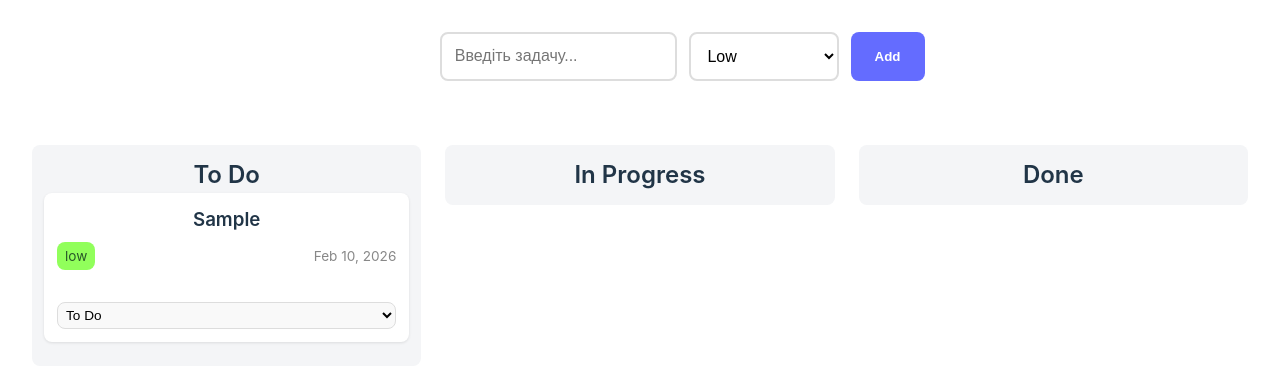
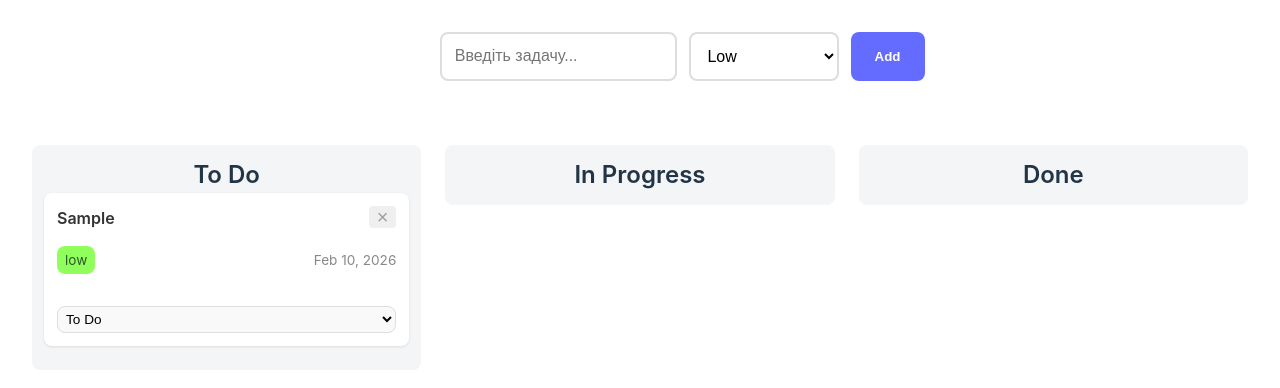
Before and after one commit to AndrewKozak2/kanban-ts, a React (Vite) app: page / in a window 1280 px wide. Both pictures are taken after typing "Sample" into the empty fields and a click on the button "Add". Shown: the top 388 px of the page. Built offline with nearby package versions, Linux system fonts and the light colour scheme.

Commit message:
feat: add delete functionality and local storage persistence

```diff
--- a/src/App.tsx
+++ b/src/App.tsx
@@ -1,4 +1,4 @@
-import { useState } from "react";
+import { useState, useEffect } from "react";
 import { type Task } from "./types/todo";
 import { type Priority } from "./types/todo";
 import { Column } from "./components/Column/Column";
@@ -6,7 +6,11 @@ import { Column } from "./components/Column/Column";
 import "./App.css";
 
 function App() {
-  const [tasks, setTasks] = useState<Task[]>([]);
+  const [tasks, setTasks] = useState<Task[]>(() => {
+    const savedTasks = localStorage.getItem("tasks");
+    return savedTasks ? JSON.parse(savedTasks) : [];
+  });
+
   const [inputValue, setInputValue] = useState<string>("");
   const [priority, setPriority] = useState<Priority>("low");
 
@@ -41,6 +45,14 @@ function App() {
     );
   }
 
+  function handleDelete(id: string) {
+    setTasks((prevTasks) => prevTasks.filter((task) => task.id !== id));
+  }
+
+  useEffect(() => {
+    localStorage.setItem("tasks", JSON.stringify(tasks));
+  }, [tasks]);
+
   return (
     <div>
       <form onSubmit={handleSubmit} className="add-task-form">
@@ -65,16 +77,19 @@ function App() {
           title="To Do"
           tasks={tasks.filter((t) => t.status === "todo")}
           onStatusChange={handleStatusChange}
+          onDelete={handleDelete}
         />
         <Column
           title="In Progress"
           tasks={tasks.filter((t) => t.status === "in-progress")}
           onStatusChange={handleStatusChange}
+          onDelete={handleDelete}
         />
         <Column
           title="Done"
           tasks={tasks.filter((t) => t.status === "done")}
           onStatusChange={handleStatusChange}
+          onDelete={handleDelete}
         />
       </div>
     </div>
--- a/src/components/Column/Column.css
+++ b/src/components/Column/Column.css
@@ -38,6 +38,39 @@
   background-color: #eee;
 }
 
+.task-header {
+  display: flex;
+  justify-content: space-between;
+  align-items: flex-start;
+  gap: 0.75rem;
+  margin-bottom: 0.5rem;
+}
+
+.task-header h3 {
+  font-size: 1rem;
+  font-weight: 600;
+  margin: 0;
+  line-heignt: 1.4;
+  color: #333;
+}
+
+.delete-btn {
+  backgroung: transparent;
+  border: none;
+  color: #a0a0a0;
+  corsor: pointer;
+  font-size: 1.25rem;
+  line-height: 0.7;
+  padding: 0.25rem 0.5rem;
+  border-radius: 0.25rem;
+  transition: all 0.2s ease;
+}
+
+.delete-btn:hover {
+  color: #c72629;
+  background-color: #f2c3c3;
+}
+
 .priority-low {
   color: #275728;
   background-color: #91ff5b;
--- a/src/components/Column/Column.tsx
+++ b/src/components/Column/Column.tsx
@@ -6,6 +6,7 @@ type ColumnProps = {
   title: string;
   tasks: Task[];
   onStatusChange: (id: string, newStatus: Task["status"]) => void;
+  onDelete: (id: string) => void;
 };
 
 const PRIORITY_CLASSES: Record<Priority, string> = {
@@ -14,15 +15,26 @@ const PRIORITY_CLASSES: Record<Priority, string> = {
   high: "priority-high",
 };
 
-export const Column = ({ title, tasks, onStatusChange }: ColumnProps) => {
+export const Column = ({
+  title,
+  tasks,
+  onStatusChange,
+  onDelete,
+}: ColumnProps) => {
   return (
     <div className="column">
       <h2> {title}</h2>
       {tasks.map((task) => (
         <div key={task.id} className="task-card">
           <div className="task-header">
-            {" "}
             <h3>{task.title}</h3>
+            <button
+              className="delete-btn"
+              onClick={() => onDelete(task.id)}
+              aria-label="Delete task"
+            >
+              ×
+            </button>
           </div>
 
           <div className="task-meta">
```
